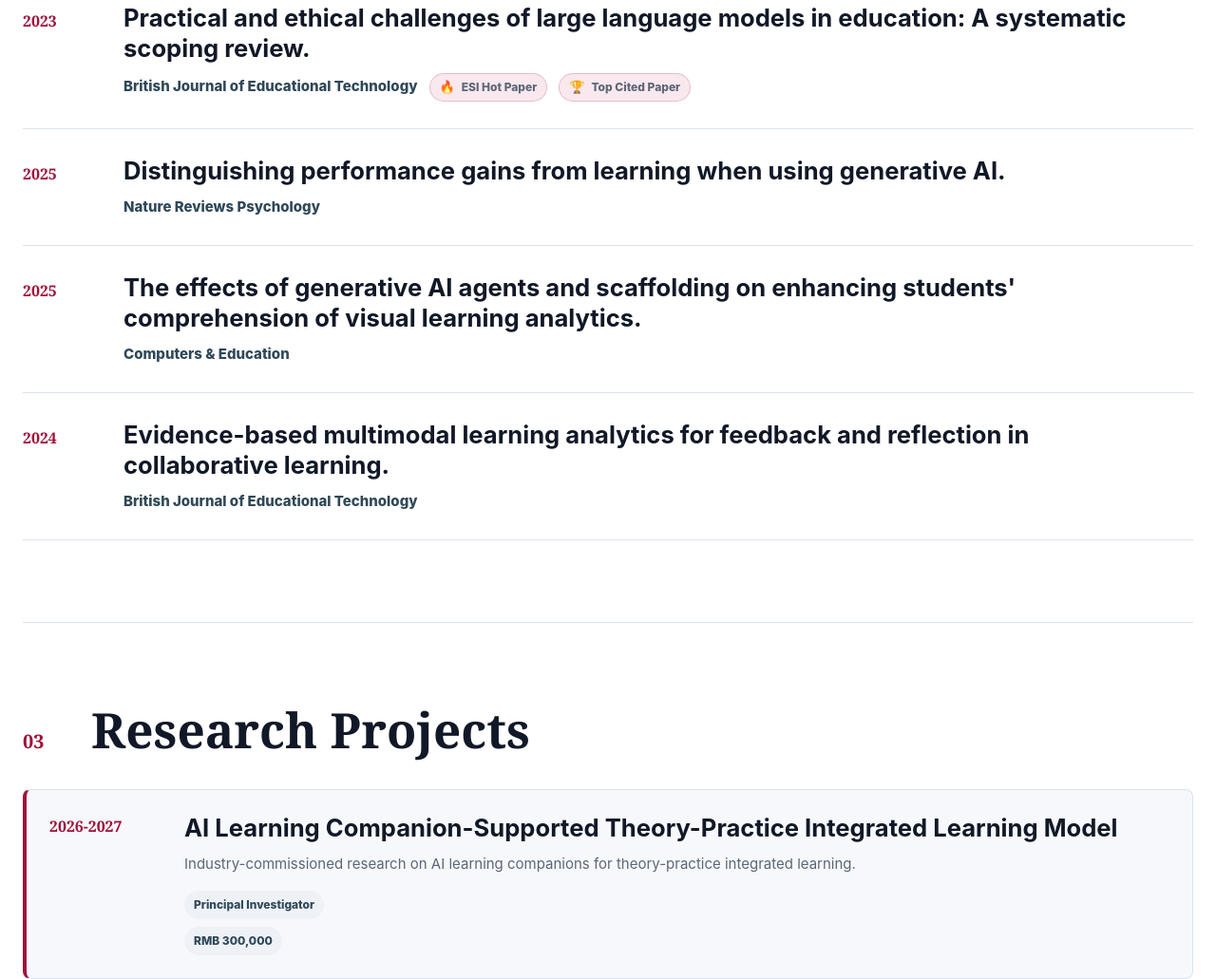
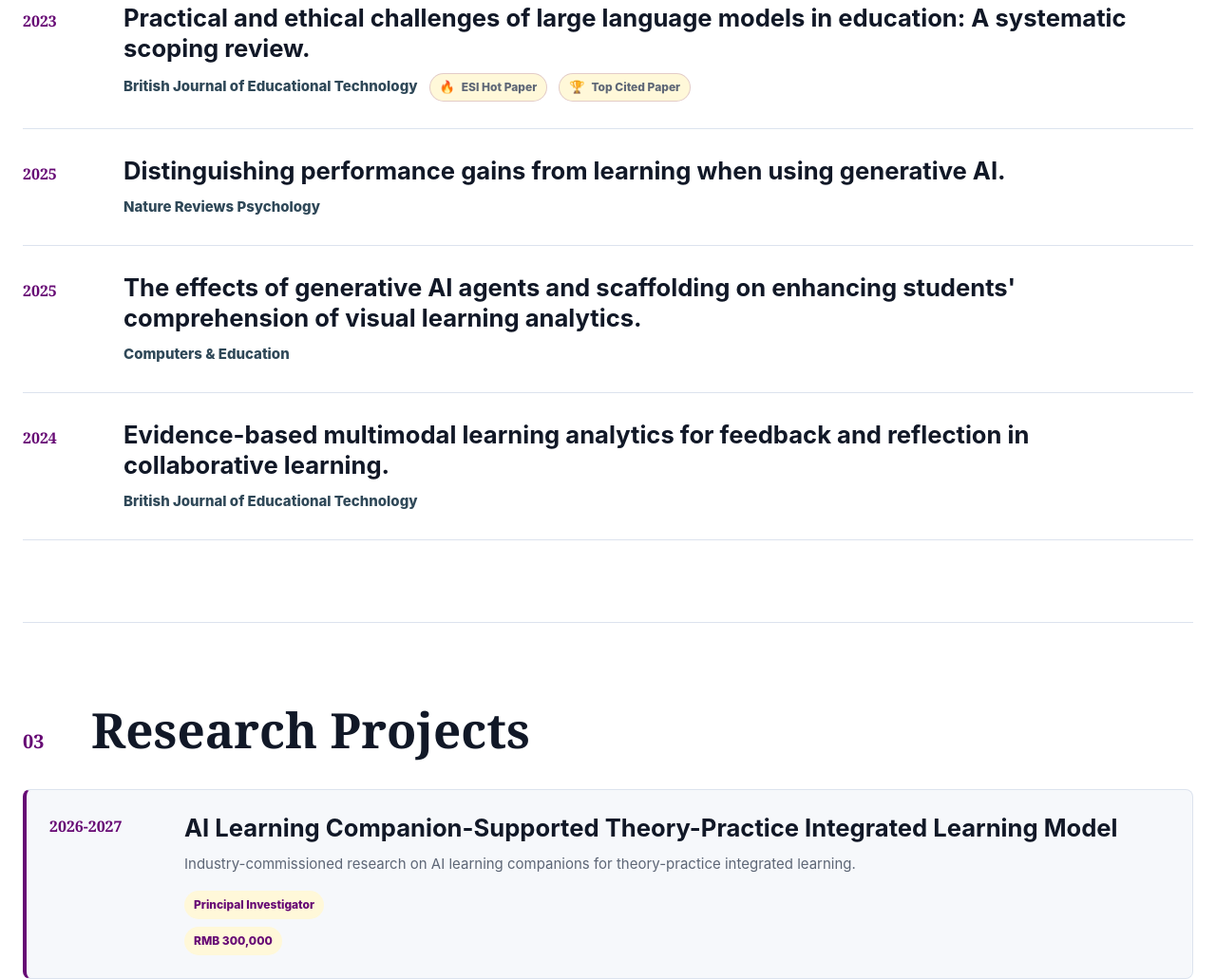
Before and after one commit to jimmieylx/lixiangyan-academic-portfolio, a plain HTML site: page index.html in a window 1280 px wide. Shown: the part 1592-2623 px from the top of the page at 95% size. Drawn offline with Linux system fonts and the light colour scheme.

Commit message:
Apply Tsinghua purple gold theme

```diff
--- a/styles.css
+++ b/styles.css
@@ -6,9 +6,12 @@
   --muted: #5d6676;
   --soft: #8a94a6;
   --line: #dce3ee;
-  --accent: #9f1239;
-  --accent-deep: #7f0d2d;
-  --accent-soft: #f9e8ee;
+  --tsinghua-purple: #660874;
+  --tsinghua-gold: #e6c84f;
+  --accent: var(--tsinghua-purple);
+  --accent-deep: #4e0659;
+  --accent-soft: #f6edf8;
+  --gold-soft: #fff8d9;
   --blue-gray: #2f4858;
   --shadow: 0 22px 60px rgba(17, 24, 39, 0.1);
   --max: 1280px;
@@ -207,11 +210,13 @@ h1 {
 .button-primary {
   background: var(--accent);
   color: #fff;
+  border: 1px solid var(--accent);
 }
 
 .button-primary:hover,
 .button-primary:focus-visible {
   background: var(--accent-deep);
+  border-color: var(--accent-deep);
   transform: translateY(-1px);
 }
 
@@ -302,7 +307,7 @@ h1 {
   width: 34px;
   height: 34px;
   border-radius: 6px;
-  background: var(--accent-soft);
+  background: var(--gold-soft);
   color: var(--accent);
 }
 
@@ -452,9 +457,9 @@ h1 {
   gap: 7px;
   min-height: 30px;
   padding: 0 10px;
-  border: 1px solid rgba(159, 18, 57, 0.2);
+  border: 1px solid rgba(102, 8, 116, 0.18);
   border-radius: 999px;
-  background: var(--accent-soft);
+  background: var(--gold-soft);
   color: var(--accent);
   font-size: 12px;
   font-weight: 850;
@@ -521,8 +526,8 @@ h1 {
   min-height: 30px;
   padding: 0 10px;
   border-radius: 999px;
-  background: var(--surface-strong);
-  color: var(--blue-gray);
+  background: var(--gold-soft);
+  color: var(--accent);
   font-size: 12px;
   font-weight: 850;
 }
```
